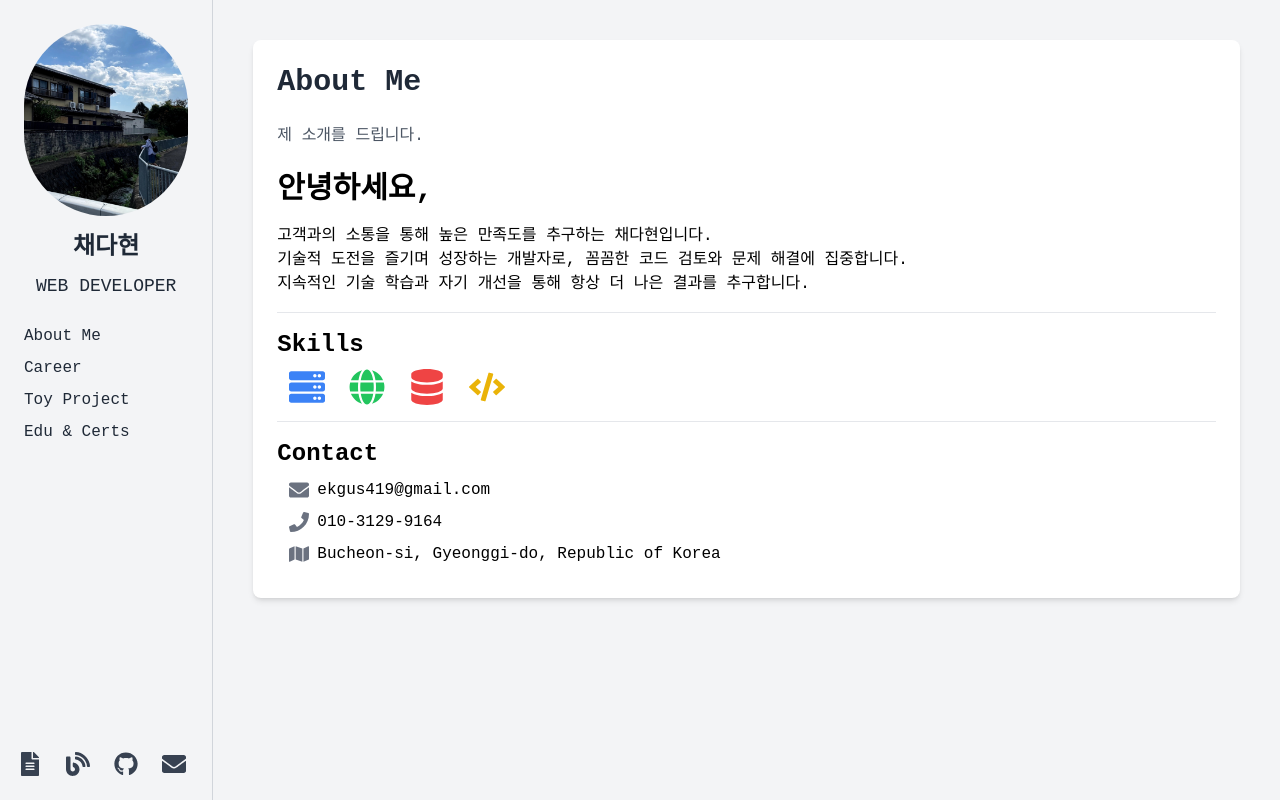
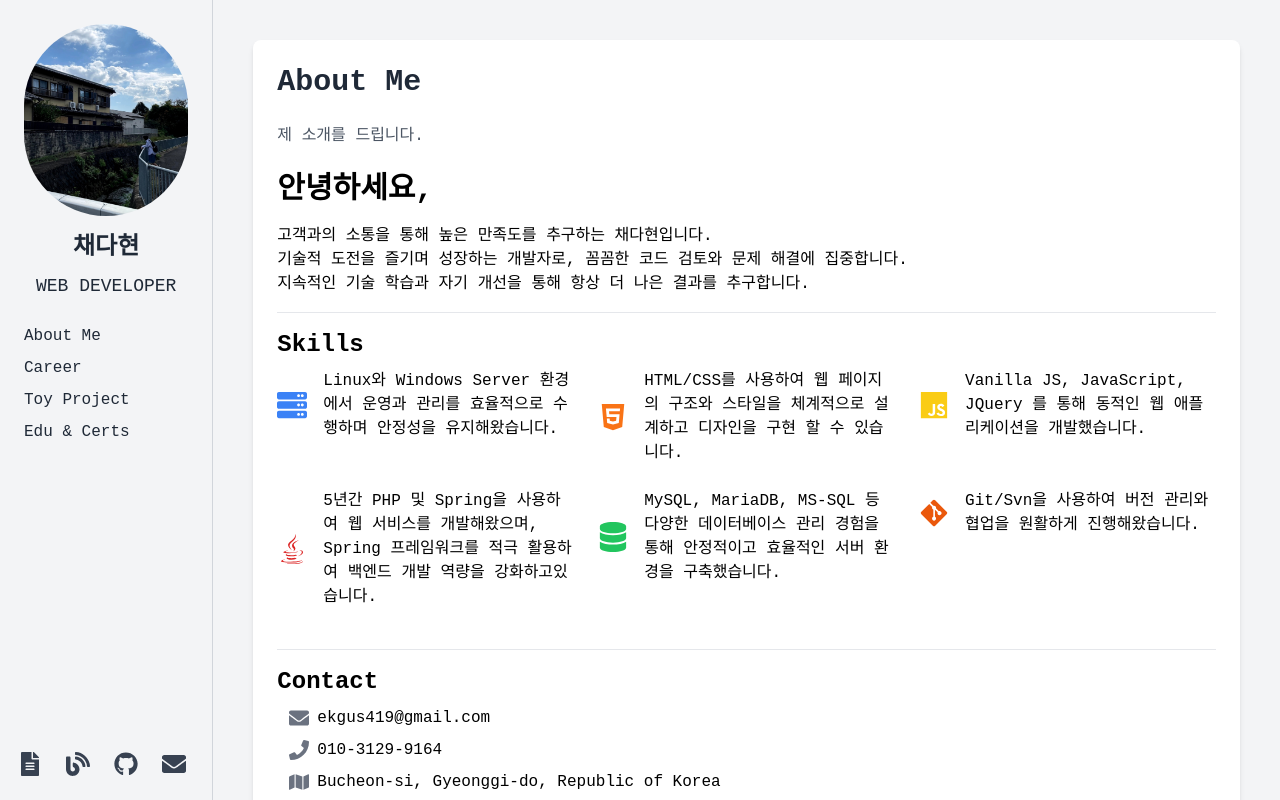
Before and after one commit to ekgus419/my-portfolio, a React (Create React App) app: page / in a window 1280 px wide. Built offline with nearby package versions, Linux system fonts and the light colour scheme; a web font is replaced by a local one.

Commit message:
기술 스택 수정

```diff
--- a/src/components/AboutMe.jsx
+++ b/src/components/AboutMe.jsx
@@ -17,15 +17,18 @@ const AboutMe = ({ SkillsInfo, ContactInfo, handleMouseEnter, handleMouseLeave,
                 <header>
                     <h3 className='text-2xl font-bold mb-2'>Skills</h3>
                 </header>
-                <div className='flex space-x-6 pl-3'>
+                <div className='flex flex-wrap -mx-3'>
                     {SkillsInfo.map(({ Icon, colorClass, message }, index) => (
-                        <SkillItem
-                            key={index}
-                            Icon={Icon}
-                            colorClass={colorClass}
-                            onMouseEnter={(e) => handleMouseEnter(e, message)}
-                            onMouseLeave={handleMouseLeave}
-                        />
+                        <div className='w-full sm:w-1/2 md:w-1/3 px-3 mb-6' key={index}>
+                            <div className='flex items-center'>
+                                <div className={`text-3xl ${colorClass} mr-4`}>
+                                    <Icon />
+                                </div>
+                                <div>
+                                    <p className=''>{message}</p>
+                                </div>
+                            </div>
+                        </div>
                     ))}
                 </div>
             </section>
--- a/src/components/Sidebar.jsx
+++ b/src/components/Sidebar.jsx
@@ -19,7 +19,7 @@ const Sidebar = () => (
             </ul>
         </nav>
         <footer className='flex flex-row items-center justify-center space-x-4 mt-auto'>
-            <a href='https://drive.google.com/file/d/1Gfoqt5NlJR5BejikT8mYXhUjRVjhfJnw/view?usp=drive_link' target='blank' className='flex items-center text-gray-700 hover:text-red-500'>
+            <a href='https://drive.google.com/file/d/1ufc0WUcZJKyUbuIfnCWhId85_Y4KAMDq/view?usp=drive_link' target='blank' className='flex items-center text-gray-700 hover:text-red-500'>
                 <FaFileAlt className='mr-2 text-2xl' />
             </a>
             <a href='https://dh-0419.tistory.com' target='blank' className='flex items-center text-gray-700 hover:text-red-500'>
--- a/src/data/AboutMeData.js
+++ b/src/data/AboutMeData.js
@@ -1,27 +1,39 @@
-import { FaServer, FaGlobe, FaDatabase, FaCode, FaPhone, FaEnvelope, FaMap } from 'react-icons/fa';
+import { FaServer, FaGlobe, FaDatabase, FaCode, FaLinux, FaWindows, FaHtml5, FaCss3, FaJs, FaPhp, FaJava, FaGitAlt, FaGithub, FaMdb, FaSlack, FaEnvelope, FaPhone, FaMap } from 'react-icons/fa';
 
 export const SkillsInfo = [
     {
         Icon: FaServer,
         colorClass: 'text-blue-500',
-        message: '서버의 성능을 모니터링하고 로그를 분석하여 신속하고 효율적인 유지보수를 수행했습니다.',
+        message: 'Linux와 Windows Server 환경에서 운영과 관리를 효율적으로 수행하며 안정성을 유지해왔습니다.',
     },
     {
-        Icon: FaGlobe,
-        colorClass: 'text-green-500',
-        message: '다양한 웹 애플리케이션 개발 경험을 바탕으로 최적화된 사용자 경험을 제공했습니다.',
+        Icon: FaHtml5,
+        colorClass: 'text-orange-500',
+        message: 'HTML/CSS를 사용하여 웹 페이지의 구조와 스타일을 체계적으로 설계하고 디자인을 구현 할 수 있습니다.',
+    },
+    {
+        Icon: FaJs,
+        colorClass: 'text-yellow-400',
+        message: 'Vanilla JS, JavaScript, JQuery 를 통해 동적인 웹 애플리케이션을 개발했습니다.',
+    },
+    {
+        Icon: FaJava,
+        colorClass: 'text-red-600',
+        message: '5년간 PHP 및 Spring을 사용하여 웹 서비스를 개발해왔으며, Spring 프레임워크를 적극 활용하여 백엔드 개발 역량을 강화하고있습니다.',
     },
     {
         Icon: FaDatabase,
-        colorClass: 'text-red-500',
-        message: '백엔드 시스템 설계 및 데이터베이스 관리 경험을 통해 안정적이고 효율적인 서버 환경을 구축했습니다.',
+        colorClass: 'text-green-500',
+        message: 'MySQL, MariaDB, MS-SQL 등 다양한 데이터베이스 관리 경험을 통해 안정적이고 효율적인 서버 환경을 구축했습니다.',
     },
     {
-        Icon: FaCode,
-        colorClass: 'text-yellow-500',
-        message: '최적화된 사용자 경험을 제공하려 노력하며, 새로운 기술을 습득하는 것에 힘쓰고 있습니다.',
-    }
+        Icon: FaGitAlt,
+        colorClass: 'text-orange-600',
+        message: 'Git/Svn을 사용하여 버전 관리와 협업을 원활하게 진행해왔습니다.',
+    },
+
 ];
+
 
 export const ContactInfo = [
     {
--- a/src/data/ToyProjectData.js
+++ b/src/data/ToyProjectData.js
@@ -7,7 +7,7 @@ export const ToyProjectInfo = [
         title: 'my-portfolio',
         details: [
             {
-                title: '포트폴리오',
+                title: 'My Portfolio',
                 items: [
                     {
                         subtitle: '프로젝트 소개',
```
